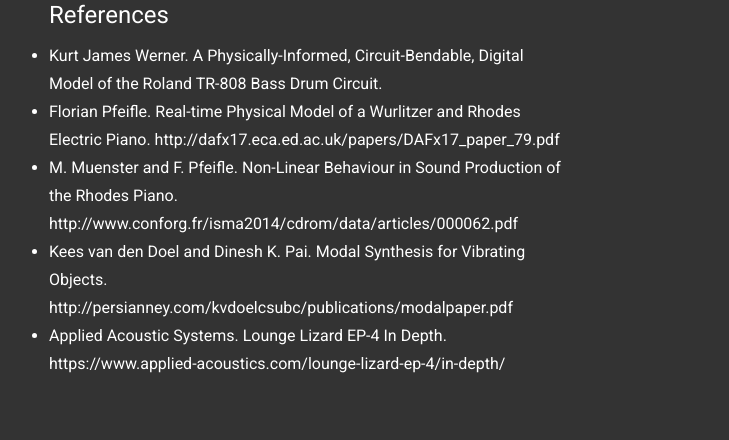
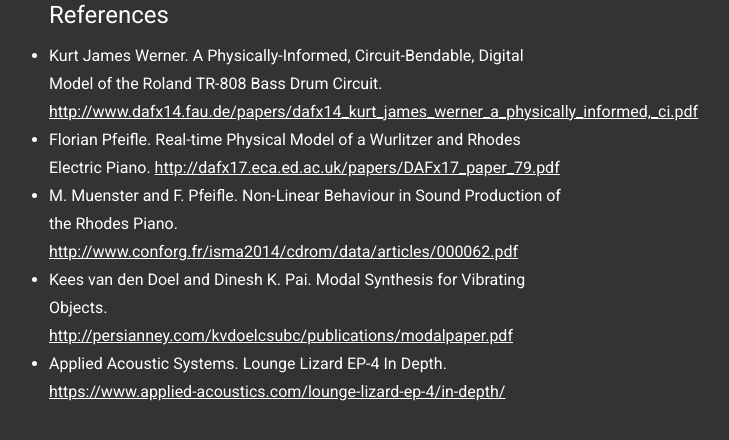
Before and after one commit to MikeMorenoAudio/mikemorenoaudio.github.io, a Jekyll site: the page built from _posts/2019-11-12-Documentation-–-ep-mk1.md, in a window 1280 px wide and 900 px high, scrolled down 3406 px, cut to the strip 446-886 px from the top of the window. Shown: the whole strip, without its empty margins (335-1064 px from the left). Built offline with Jekyll 4.4.1, drawn with Linux system fonts in a browser that asks for light colours; nearby versions of some CDN libraries; some of the changed lines change nothing that is shown.

Commit message:
Update 2019-11-12-Documentation-–-ep-mk1.md

```diff
--- a/_posts/2019-11-12-Documentation-–-ep-mk1.md
+++ b/_posts/2019-11-12-Documentation-–-ep-mk1.md
@@ -56,12 +56,12 @@
 ## References
 
 * Kurt James Werner. A Physically-Informed, Circuit-Bendable, Digital Model of the Roland TR-808 Bass Drum Circuit.
-[](http://www.dafx14.fau.de/papers/dafx14_kurt_james_werner_a_physically_informed,_ci.pdf)
+[http://www.dafx14.fau.de/papers/dafx14_kurt_james_werner_a_physically_informed,_ci.pdf](http://www.dafx14.fau.de/papers/dafx14_kurt_james_werner_a_physically_informed,_ci.pdf)
 * Florian Pfeifle. Real-time Physical Model of a Wurlitzer and Rhodes Electric Piano.
-http://dafx17.eca.ed.ac.uk/papers/DAFx17_paper_79.pdf
+[http://dafx17.eca.ed.ac.uk/papers/DAFx17_paper_79.pdf](http://dafx17.eca.ed.ac.uk/papers/DAFx17_paper_79.pdf)
 * M. Muenster and F. Pfeifle. Non-Linear Behaviour in Sound Production of the Rhodes Piano.
-http://www.conforg.fr/isma2014/cdrom/data/articles/000062.pdf
+[http://www.conforg.fr/isma2014/cdrom/data/articles/000062.pdf](http://www.conforg.fr/isma2014/cdrom/data/articles/000062.pdf)
 * Kees van den Doel and Dinesh K. Pai. Modal Synthesis for Vibrating Objects.
-http://persianney.com/kvdoelcsubc/publications/modalpaper.pdf
+[http://persianney.com/kvdoelcsubc/publications/modalpaper.pdf](http://persianney.com/kvdoelcsubc/publications/modalpaper.pdf)
 * Applied Acoustic Systems. Lounge Lizard EP-4 In Depth.
-https://www.applied-acoustics.com/lounge-lizard-ep-4/in-depth/
+[https://www.applied-acoustics.com/lounge-lizard-ep-4/in-depth/](https://www.applied-acoustics.com/lounge-lizard-ep-4/in-depth/)
```
